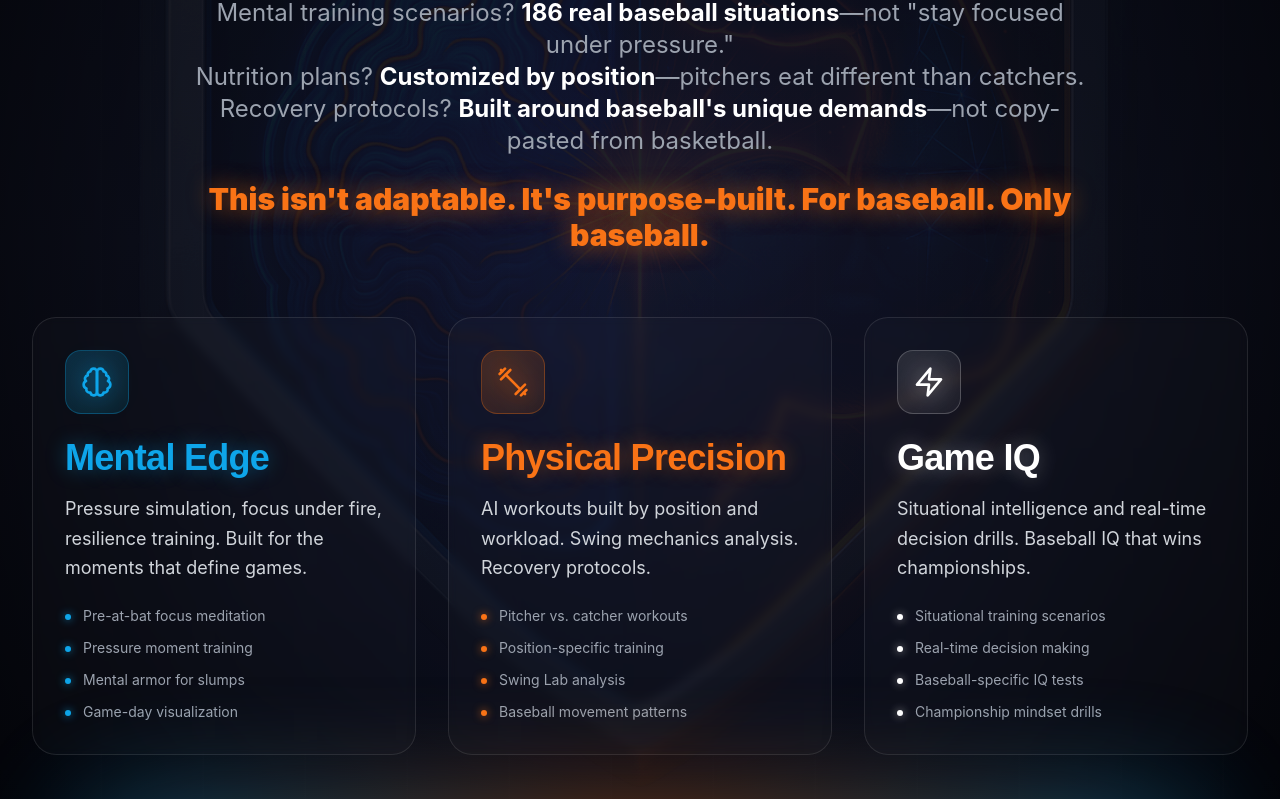
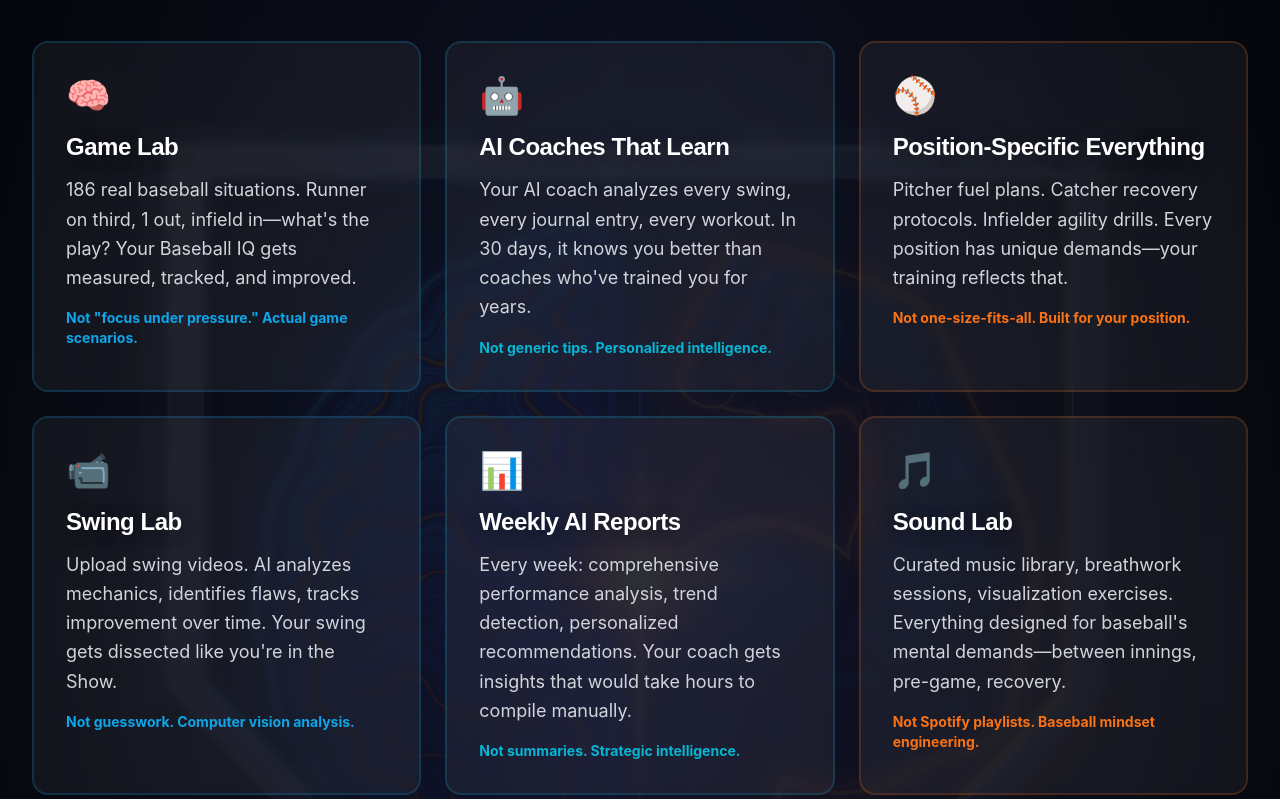
Before and after one commit to jbb1988/mandmwebsite, a Next.js app: page / in a window 1280 px wide. Shown: the part 3801-4600 px from the top of the page. Built offline with nearby package versions, Linux system fonts and the light colour scheme.

Commit message:
Replace generic messaging with feature showcase cards - Game Lab, AI Coaches, Swing Lab, etc.

```diff
--- a/src/app/page.tsx
+++ b/src/app/page.tsx
@@ -741,17 +741,108 @@ export default function HomePage() {
                 A Baseball Obsession.
               </span>
             </h2>
-            <p className="text-xl sm:text-2xl md:text-3xl text-gray-300 max-w-5xl mx-auto font-medium leading-relaxed mb-8">
-              Other apps give you generic workouts they slap a "baseball" label on. We <span className="text-neon-cortex-blue font-black" style={{textShadow: '0 0 20px rgba(14,165,233,0.8)'}}>custom-built every single feature</span> from the ground up for baseball.
-            </p>
-            <p className="text-lg sm:text-xl md:text-2xl text-gray-400 max-w-4xl mx-auto leading-relaxed">
-              Mental training scenarios? <span className="text-white font-bold">186 real baseball situations</span>—not "stay focused under pressure."<br className="hidden sm:block" />
-              Nutrition plans? <span className="text-white font-bold">Customized by position</span>—pitchers eat different than catchers.<br className="hidden sm:block" />
-              Recovery protocols? <span className="text-white font-bold">Built around baseball's unique demands</span>—not copy-pasted from basketball.<br className="hidden sm:block" />
-              <span className="block mt-6 text-solar-surge-orange font-black text-2xl md:text-3xl" style={{textShadow: '0 0 24px rgba(249,115,22,0.6)'}}>
-                This isn't adaptable. It's purpose-built. For baseball. Only baseball.
+            {/* Opening Statement */}
+            <p className="text-2xl sm:text-3xl md:text-4xl text-white max-w-5xl mx-auto font-black leading-tight mb-16">
+              While other apps give you generic "athlete training" with a baseball logo,
+              <br />
+              <span className="text-neon-cortex-blue" style={{textShadow: '0 0 20px rgba(14,165,233,0.8)'}}>
+                we built an AI-powered baseball ecosystem.
               </span>
             </p>
+
+            {/* Feature Showcase Cards */}
+            <div className="grid sm:grid-cols-2 lg:grid-cols-3 gap-6 max-w-7xl mx-auto mb-12 text-left">
+
+              {/* Game Lab */}
+              <div className="backdrop-blur-sm bg-white/5 border-2 border-neon-cortex-blue/20 rounded-2xl p-8 hover:border-neon-cortex-blue/50 transition-all">
+                <div className="text-4xl mb-4">🧠</div>
+                <h3 className="text-2xl font-black text-white mb-3">Game Lab</h3>
+                <p className="text-gray-300 text-lg mb-4 leading-relaxed">
+                  186 real baseball situations. Runner on third, 1 out, infield in—what's the play?
+                  Your Baseball IQ gets measured, tracked, and improved.
+                </p>
+                <div className="text-sm text-neon-cortex-blue font-bold">
+                  Not "focus under pressure." Actual game scenarios.
+                </div>
+              </div>
+
+              {/* AI Coaches */}
+              <div className="backdrop-blur-sm bg-white/5 border-2 border-mind-primary/20 rounded-2xl p-8 hover:border-mind-primary/50 transition-all">
+                <div className="text-4xl mb-4">🤖</div>
+                <h3 className="text-2xl font-black text-white mb-3">AI Coaches That Learn</h3>
+                <p className="text-gray-300 text-lg mb-4 leading-relaxed">
+                  Your AI coach analyzes every swing, every journal entry, every workout.
+                  In 30 days, it knows you better than coaches who've trained you for years.
+                </p>
+                <div className="text-sm text-mind-primary font-bold">
+                  Not generic tips. Personalized intelligence.
+                </div>
+              </div>
+
+              {/* Position-Specific */}
+              <div className="backdrop-blur-sm bg-white/5 border-2 border-solar-surge-orange/20 rounded-2xl p-8 hover:border-solar-surge-orange/50 transition-all">
+                <div className="text-4xl mb-4">⚾</div>
+                <h3 className="text-2xl font-black text-white mb-3">Position-Specific Everything</h3>
+                <p className="text-gray-300 text-lg mb-4 leading-relaxed">
+                  Pitcher fuel plans. Catcher recovery protocols. Infielder agility drills.
+                  Every position has unique demands—your training reflects that.
+                </p>
+                <div className="text-sm text-solar-surge-orange font-bold">
+                  Not one-size-fits-all. Built for your position.
+                </div>
+              </div>
+
+              {/* Swing Lab */}
+              <div className="backdrop-blur-sm bg-white/5 border-2 border-neon-cortex-blue/20 rounded-2xl p-8 hover:border-neon-cortex-blue/50 transition-all">
+                <div className="text-4xl mb-4">📹</div>
+                <h3 className="text-2xl font-black text-white mb-3">Swing Lab</h3>
+                <p className="text-gray-300 text-lg mb-4 leading-relaxed">
+                  Upload swing videos. AI analyzes mechanics, identifies flaws, tracks improvement over time.
+                  Your swing gets dissected like you're in the Show.
+                </p>
+                <div className="text-sm text-neon-cortex-blue font-bold">
+                  Not guesswork. Computer vision analysis.
+                </div>
+              </div>
+
+              {/* Weekly AI Reports */}
+              <div className="backdrop-blur-sm bg-white/5 border-2 border-mind-primary/20 rounded-2xl p-8 hover:border-mind-primary/50 transition-all">
+                <div className="text-4xl mb-4">📊</div>
+                <h3 className="text-2xl font-black text-white mb-3">Weekly AI Reports</h3>
+                <p className="text-gray-300 text-lg mb-4 leading-relaxed">
+                  Every week: comprehensive performance analysis, trend detection, personalized recommendations.
+                  Your coach gets insights that would take hours to compile manually.
+                </p>
+                <div className="text-sm text-mind-primary font-bold">
+                  Not summaries. Strategic intelligence.
+                </div>
+              </div>
+
+              {/* Sound Lab */}
+              <div className="backdrop-blur-sm bg-white/5 border-2 border-solar-surge-orange/20 rounded-2xl p-8 hover:border-solar-surge-orange/50 transition-all">
+                <div className="text-4xl mb-4">🎵</div>
+                <h3 className="text-2xl font-black text-white mb-3">Sound Lab</h3>
+                <p className="text-gray-300 text-lg mb-4 leading-relaxed">
+                  Curated music library, breathwork sessions, visualization exercises.
+                  Everything designed for baseball's mental demands—between innings, pre-game, recovery.
+                </p>
+                <div className="text-sm text-solar-surge-orange font-bold">
+                  Not Spotify playlists. Baseball mindset engineering.
+                </div>
+              </div>
+
+            </div>
+
+            {/* Closing punch line */}
+            <div className="mt-16 pt-12 border-t border-white/10">
+              <p className="text-3xl sm:text-4xl md:text-5xl font-black leading-tight">
+                <span className="text-white">This isn't a fitness app for athletes.</span>
+                <br />
+                <span className="text-solar-surge-orange" style={{textShadow: '0 0 30px rgba(249,115,22,0.6)'}}>
+                  This is a baseball operating system.
+                </span>
+              </p>
+            </div>
           </div>
 
           {/* Three Pillars Layout */}
```
